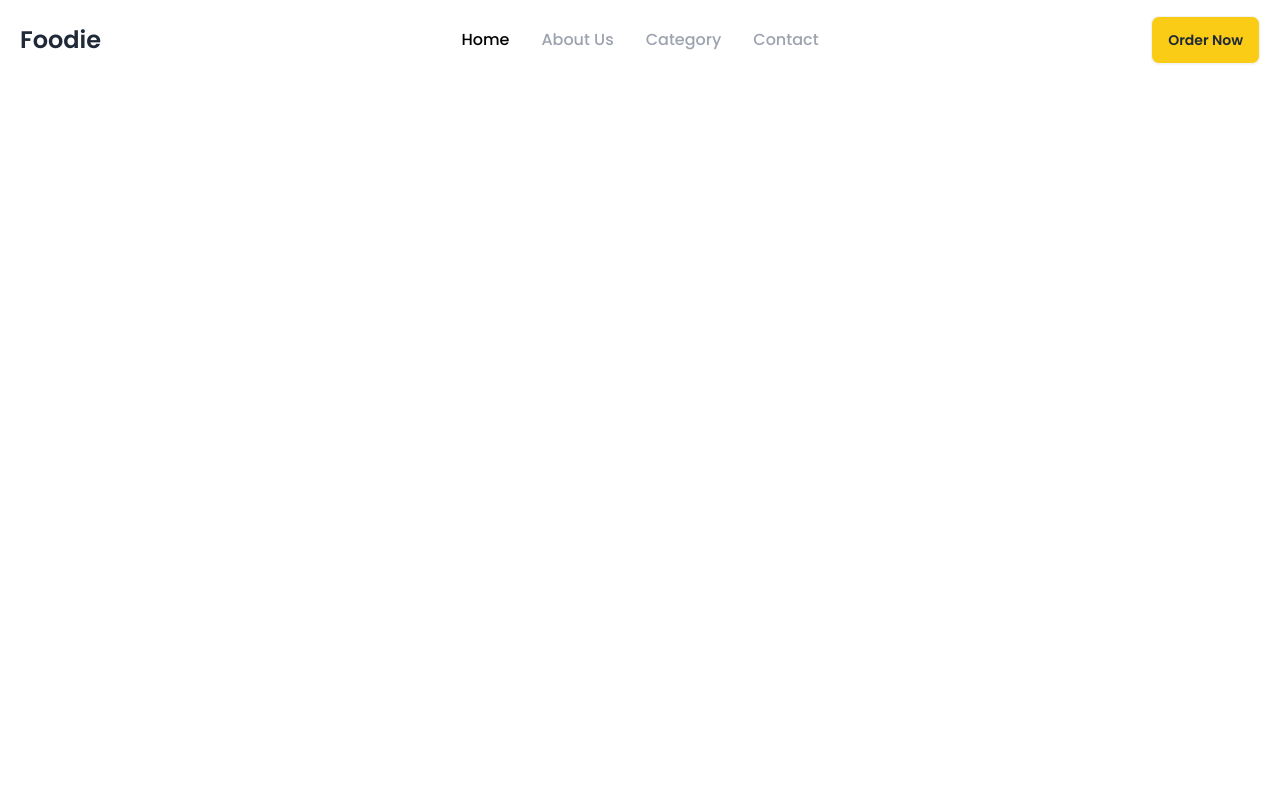
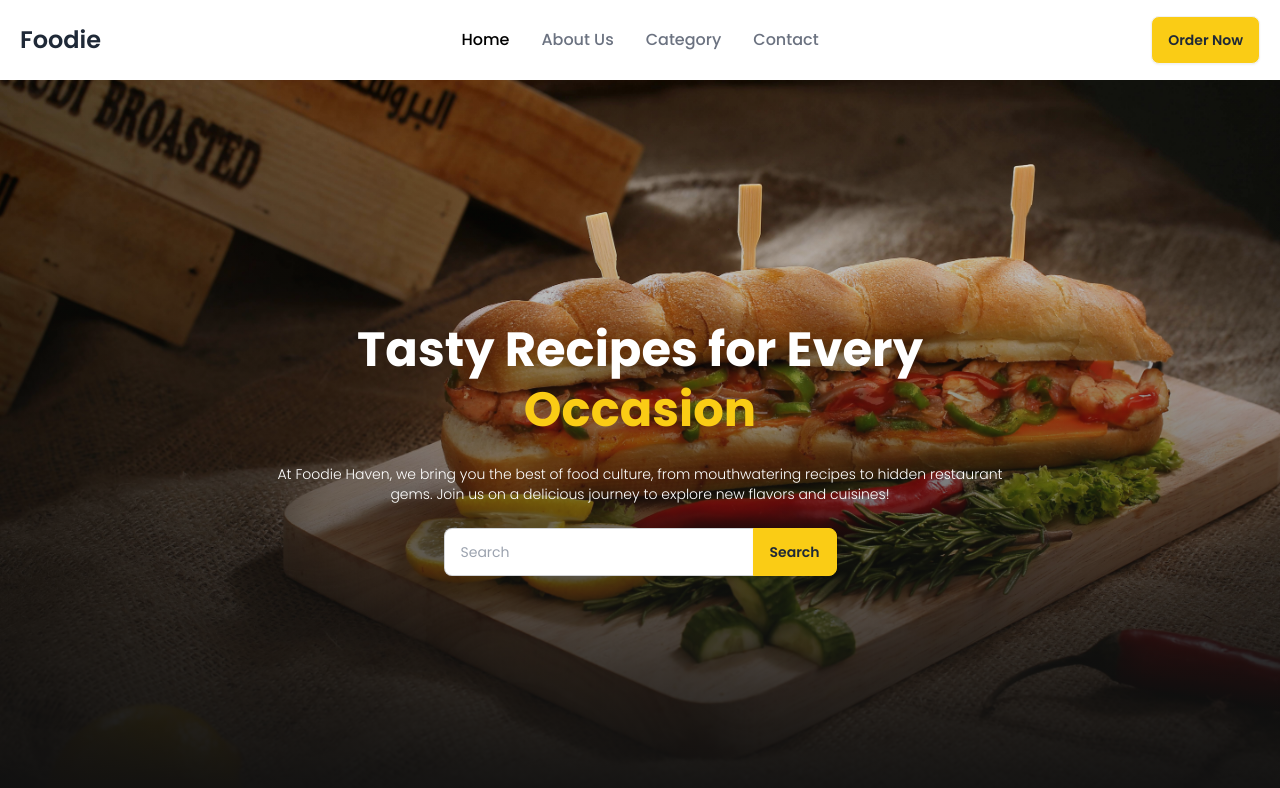
Before and after one commit to obidyhasan/Foodie, a plain HTML site: page index.html in a window 1280 px wide. Drawn offline with nearby package versions, Linux system fonts and the light colour scheme.

Commit message:
include header section

```diff
--- a/index.html
+++ b/index.html
@@ -42,7 +42,7 @@
             },
             backgroundImage: (theme) => ({
               "hero-bg":
-                "linear-gradient(to top, rgb(17, 17, 17),rgba(17, 17, 17, 0)), url('./assets/banner.png')",
+                "linear-gradient(to top, rgb(17, 17, 17),rgba(17, 17, 17, 0)), url('./assets/banner.jpg')",
             }),
           },
         },
@@ -78,13 +78,13 @@
               >
                 <li><a class="text-base font-medium text-black">Home</a></li>
                 <li>
-                  <a class="text-base font-medium text-gray-400">About Us</a>
+                  <a class="text-base font-medium text-gray-500">About Us</a>
                 </li>
                 <li>
-                  <a class="text-base font-medium text-gray-400">Category</a>
+                  <a class="text-base font-medium text-gray-500">Category</a>
                 </li>
                 <li>
-                  <a class="text-base font-medium text-gray-400">Contact</a>
+                  <a class="text-base font-medium text-gray-500">Contact</a>
                 </li>
               </ul>
             </div>
@@ -94,13 +94,13 @@
             <ul class="menu menu-horizontal px-1">
               <li><a class="text-base font-medium text-black">Home</a></li>
               <li>
-                <a class="text-base font-medium text-gray-400">About Us</a>
+                <a class="text-base font-medium text-gray-500">About Us</a>
               </li>
               <li>
-                <a class="text-base font-medium text-gray-400">Category</a>
+                <a class="text-base font-medium text-gray-500">Category</a>
               </li>
               <li>
-                <a class="text-base font-medium text-gray-400">Contact</a>
+                <a class="text-base font-medium text-gray-500">Contact</a>
               </li>
             </ul>
           </div>
@@ -111,6 +111,31 @@
       </section>
     </nav>
 
+    <!-- Header Section -->
+    <header class="w-full bg-hero-bg bg-cover bg-center bg-no-repeat">
+      <section class="text-center text-white space-y-6 py-60 px-5">
+        <h2
+          class="font-bold text-4xl sm:text-5xl max-w-2xl mx-auto leading-tight sm:leading-tight"
+        >
+          Tasty Recipes for Every <span class="text-primary">Occasion</span>
+        </h2>
+        <p class="text-sm font-light max-w-3xl mx-auto">
+          At Foodie Haven, we bring you the best of food culture, from
+          mouthwatering recipes to hidden restaurant gems. Join us on a
+          delicious journey to explore new flavors and cuisines!
+        </p>
+        <div class="w-full join flex justify-center">
+          <input
+            class="lg:w-3/12 sm:w-6/12 w-full input input-bordered rounded-lg join-item text-sm text-black"
+            placeholder="Search"
+          />
+          <button class="btn join-item rounded-lg bg-primary border-primary">
+            Search
+          </button>
+        </div>
+      </section>
+    </header>
+
     <!-- Script -->
     <script src="./js/script.js"></script>
   </body>
```
